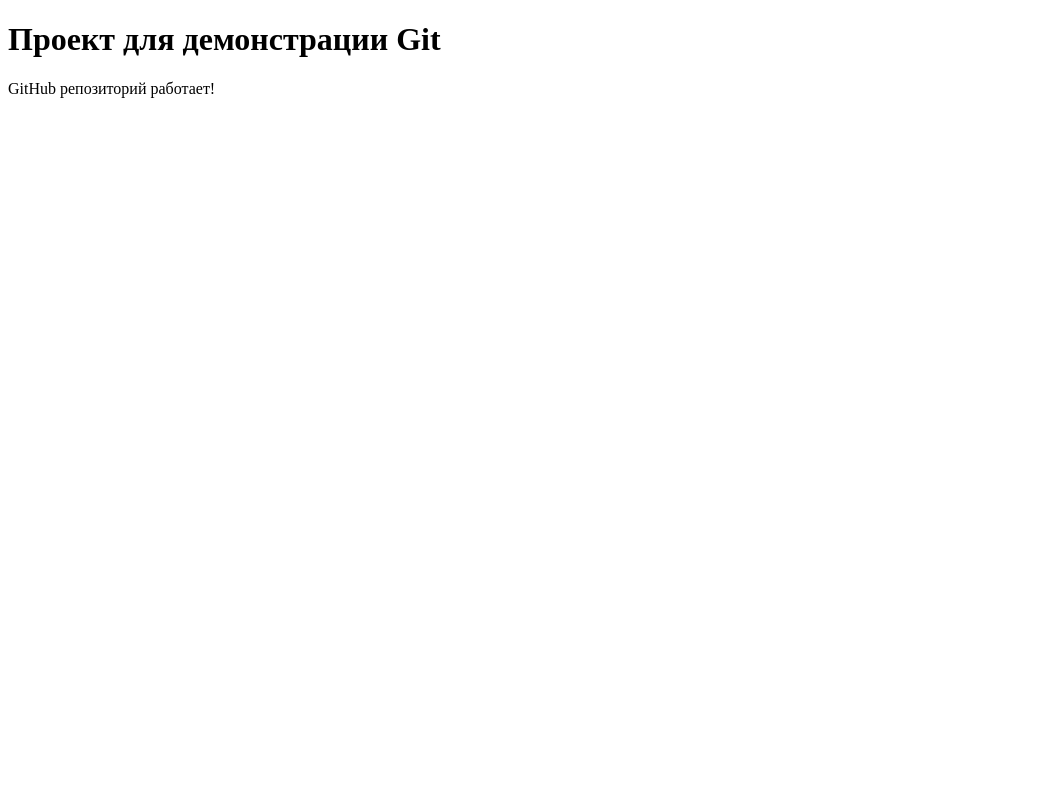
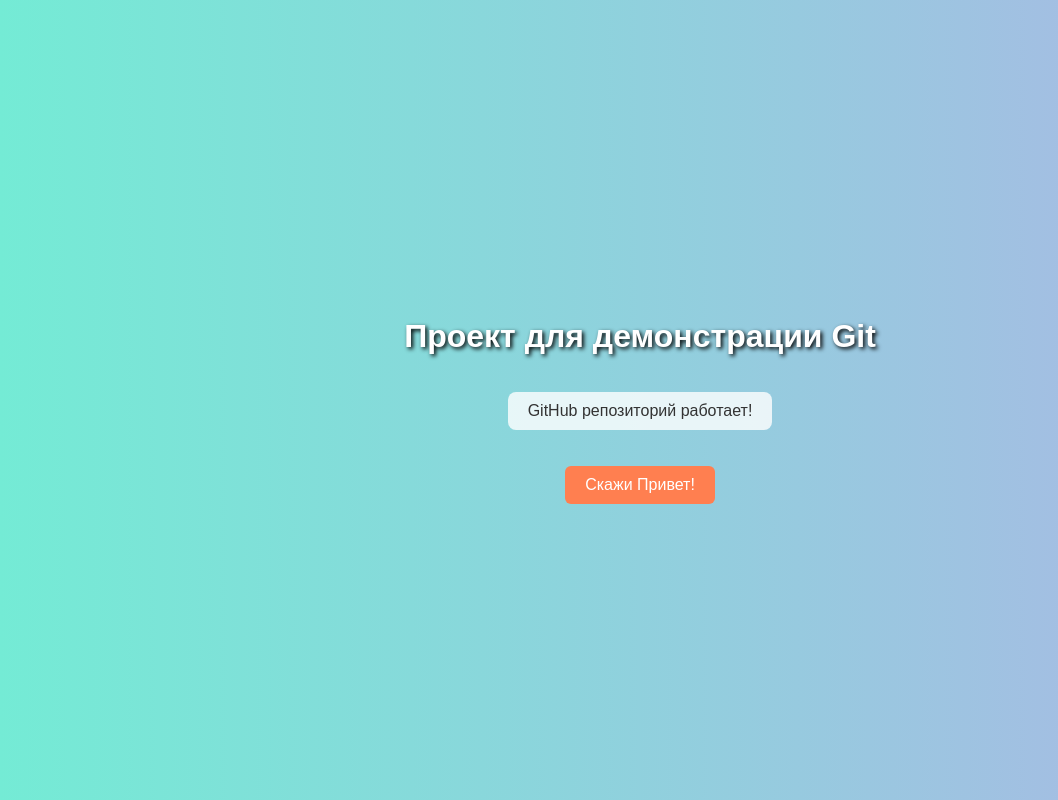
Before and after one commit to chmochanabaragan-cmyk/-, a plain HTML site: page index.html in a window 1280 px wide. Shown: the whole page, without its empty margins (0-1058 px from the left). Drawn offline with Linux system fonts and the light colour scheme.

Commit message:
Update index.html

```diff
--- a/index.html
+++ b/index.html
@@ -3,9 +3,53 @@
 <head>
     <meta charset="UTF-8">
     <title>Git Demo</title>
+    <style>
+        body {
+            font-family: Arial, sans-serif;
+            background: linear-gradient(to right, #74ebd5, #ACB6E5);
+            display: flex;
+            flex-direction: column;
+            align-items: center;
+            justify-content: center;
+            min-height: 100vh;
+            margin: 0;
+            color: #333;
+            text-align: center;
+        }
+        h1 {
+            color: #fff;
+            text-shadow: 2px 2px 4px #000;
+        }
+        p {
+            background-color: rgba(255, 255, 255, 0.8);
+            padding: 10px 20px;
+            border-radius: 8px;
+        }
+        button {
+            margin-top: 20px;
+            padding: 10px 20px;
+            font-size: 16px;
+            cursor: pointer;
+            border: none;
+            border-radius: 6px;
+            background-color: #ff7f50;
+            color: white;
+            transition: background-color 0.3s;
+        }
+        button:hover {
+            background-color: #ff6347;
+        }
+    </style>
 </head>
 <body>
     <h1>Проект для демонстрации Git</h1>
     <p>GitHub репозиторий работает!</p>
+    <button onclick="sayHello()">Скажи Привет!</button>
+
+    <script>
+        function sayHello() {
+            alert("Привет, GitHub Pages работает!");
+        }
+    </script>
 </body>
 </html>
```
